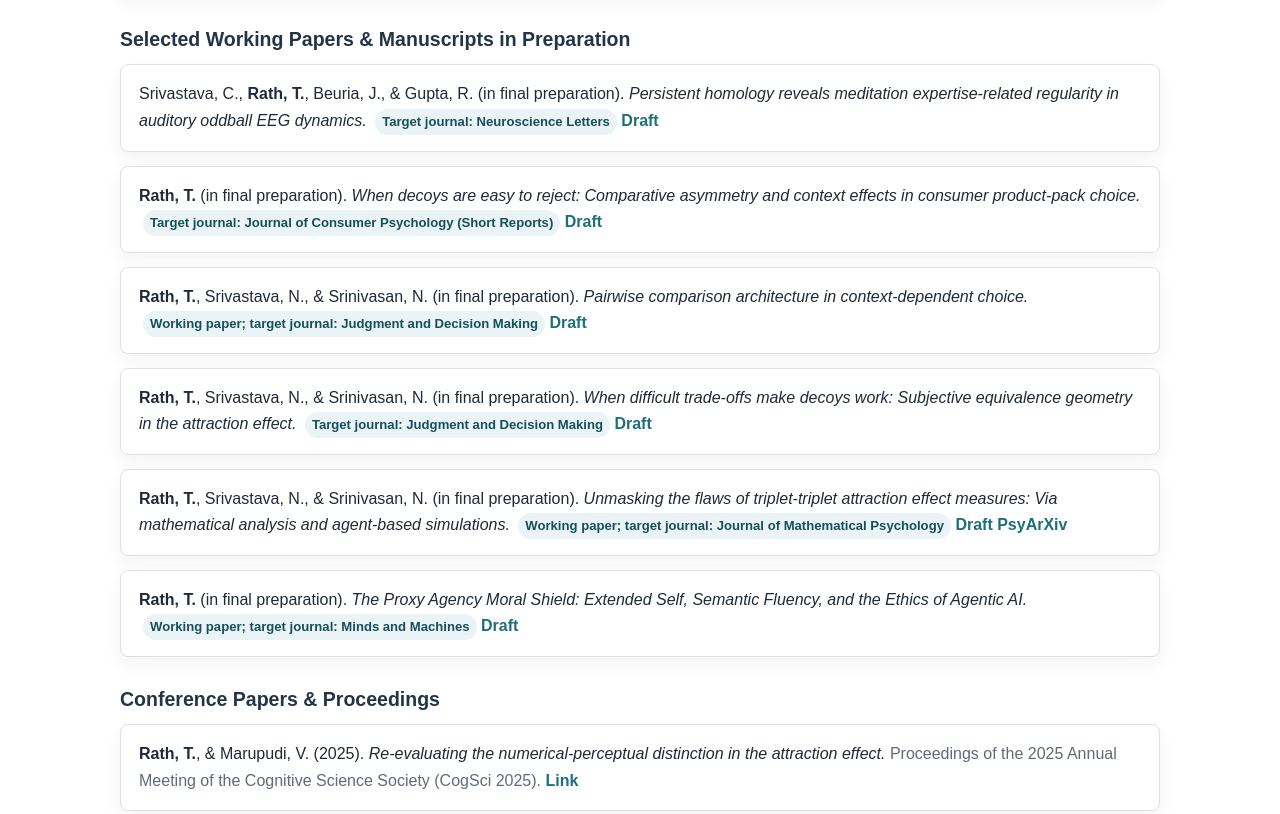
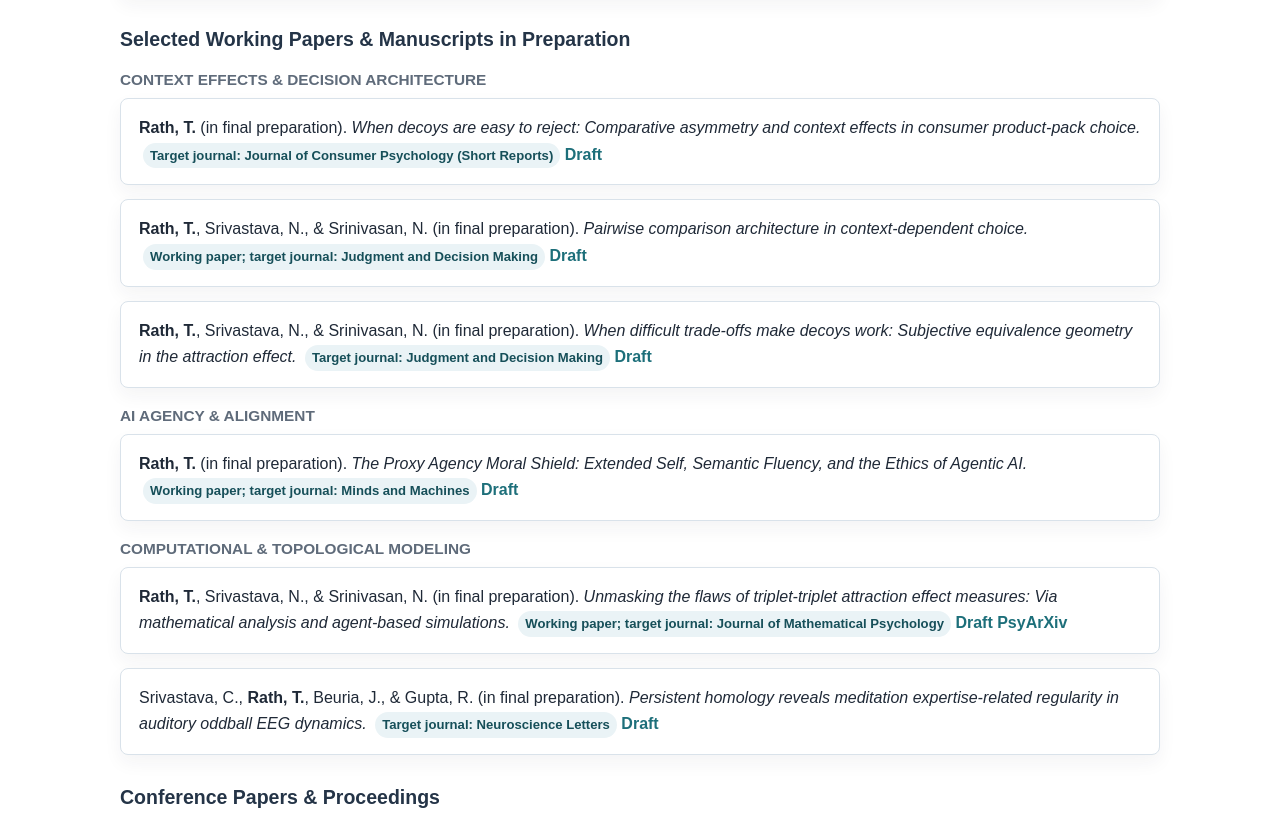
Before and after one commit to tapasiitk/tapasiitk.github.io, a plain HTML site: page index.html in a window 1280 px wide. Shown: the part 2319-3133 px from the top of the page. Drawn offline with Linux system fonts and the light colour scheme.

Commit message:
Group working papers by theme

```diff
--- a/index.html
+++ b/index.html
@@ -150,15 +150,8 @@
                 </ul>
 
                 <h3>Selected Working Papers &amp; Manuscripts in Preparation</h3>
+                <h4>Context Effects &amp; Decision Architecture</h4>
                 <ul class="publication-list">
-                    <li>
-                        Srivastava, C., <strong>Rath, T.</strong>, Beuria, J., & Gupta, R. (in final preparation).
-                        <em>Persistent homology reveals meditation expertise-related regularity in auditory oddball EEG
-                            dynamics.</em>
-                        <span class="status">Target journal: Neuroscience Letters</span>
-                        <a href="docs/submitted/Neuroscience_Letters.pdf" target="_blank"
-                            rel="noopener noreferrer">Draft</a>
-                    </li>
                     <li>
                         <strong>Rath, T.</strong> (in final preparation).
                         <em>When decoys are easy to reject: Comparative asymmetry and context effects in consumer
@@ -181,6 +174,22 @@
                         <a href="docs/submitted/jdm_trade-off_merged.pdf" target="_blank"
                             rel="noopener noreferrer">Draft</a>
                     </li>
+                </ul>
+
+                <h4>AI Agency &amp; Alignment</h4>
+                <ul class="publication-list">
+                    <li>
+                        <strong>Rath, T.</strong> (in final preparation).
+                        <em>The Proxy Agency Moral Shield: Extended Self, Semantic Fluency, and the Ethics of Agentic
+                            AI.</em>
+                        <span class="status">Working paper; target journal: Minds and Machines</span>
+                        <a href="docs/submitted/proxy_agency_draft.pdf" target="_blank"
+                            rel="noopener noreferrer">Draft</a>
+                    </li>
+                </ul>
+
+                <h4>Computational &amp; Topological Modeling</h4>
+                <ul class="publication-list">
                     <li>
                         <strong>Rath, T.</strong>, Srivastava, N., & Srinivasan, N. (in final preparation).
                         <em>Unmasking the flaws of triplet-triplet attraction effect measures: Via mathematical analysis
@@ -191,11 +200,11 @@
                             rel="noopener noreferrer">PsyArXiv</a>
                     </li>
                     <li>
-                        <strong>Rath, T.</strong> (in final preparation).
-                        <em>The Proxy Agency Moral Shield: Extended Self, Semantic Fluency, and the Ethics of Agentic
-                            AI.</em>
-                        <span class="status">Working paper; target journal: Minds and Machines</span>
-                        <a href="docs/submitted/proxy_agency_draft.pdf" target="_blank"
+                        Srivastava, C., <strong>Rath, T.</strong>, Beuria, J., & Gupta, R. (in final preparation).
+                        <em>Persistent homology reveals meditation expertise-related regularity in auditory oddball EEG
+                            dynamics.</em>
+                        <span class="status">Target journal: Neuroscience Letters</span>
+                        <a href="docs/submitted/Neuroscience_Letters.pdf" target="_blank"
                             rel="noopener noreferrer">Draft</a>
                     </li>
                 </ul>
--- a/styles.css
+++ b/styles.css
@@ -180,6 +180,15 @@ h3 {
     line-height: 1.3;
 }
 
+h4 {
+    margin: 18px auto 8px;
+    max-width: 1040px;
+    color: var(--muted);
+    font-size: 0.96rem;
+    line-height: 1.3;
+    text-transform: uppercase;
+}
+
 p {
     margin-bottom: 14px;
 }
```
